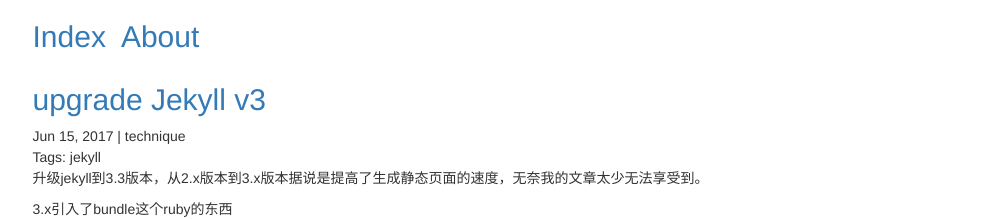
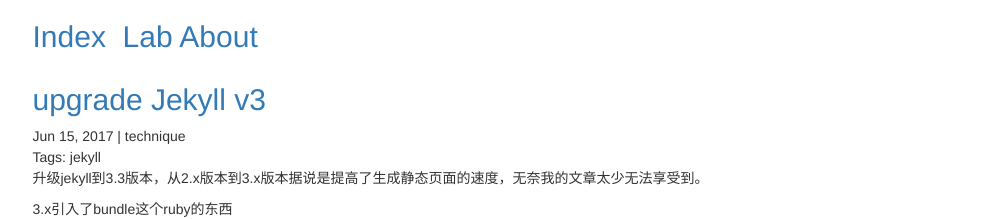
Before and after one commit to kelyau/kelyau.github.io, a Jekyll site: the page built from index.html, in a window 1280 px wide and 900 px high. Shown: the top 219 px of the window, without its empty margins (135-1138 px from the left). Built offline with Jekyll 4.4.1, drawn with Linux system fonts in a browser that asks for light colours; the list of posts is cut into pages by our own code.

Commit message:
navigation lab

```diff
--- a/_layouts/default.html
+++ b/_layouts/default.html
@@ -14,6 +14,7 @@
         <div class="col-md-10 col-md-offset-1 col-xs-12">
           <h2>
             <a href="/">Index</a>&nbsp;
+            <a href="http://lab.kenlyau.com">Lab</a>
             <a href="/about">About</a>
           </h2>
         </div>
```
